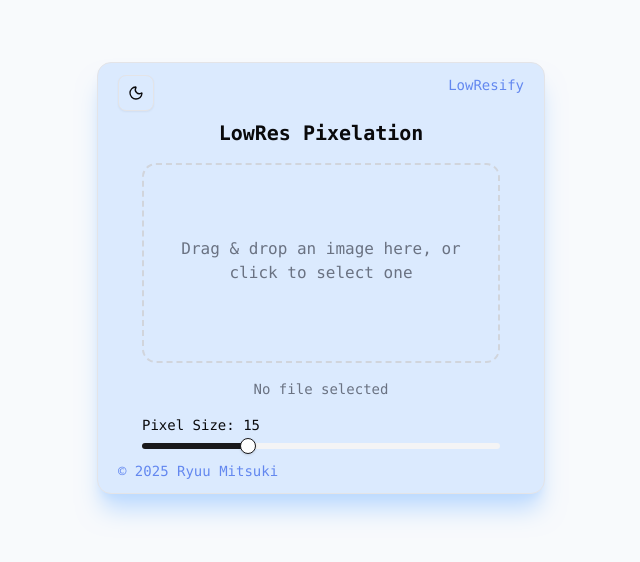
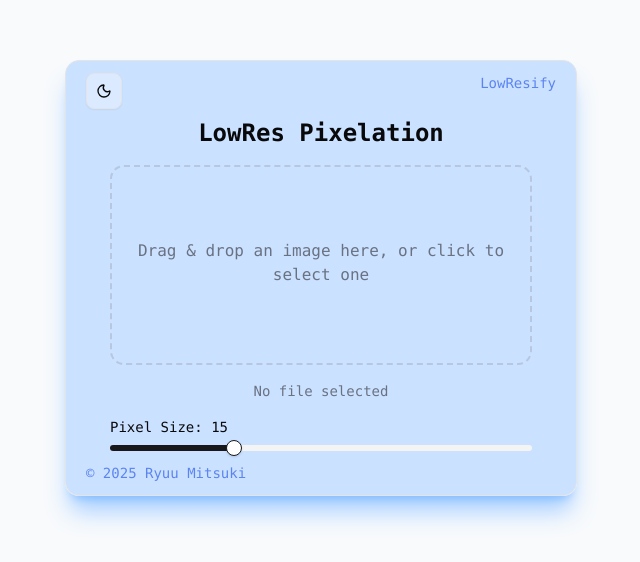
Before and after one commit to mitsuki31/LowResify, a React (Vite) app: page / in a window 1280 px wide. Shown: the part 122-684 px from the top of the page, without its empty margins (319-959 px from the left). Built offline with nearby package versions, Linux system fonts and the light colour scheme.

Commit message:
ref(ui): Retouch UI color and some adjustments

```diff
--- a/src/App.tsx
+++ b/src/App.tsx
@@ -13,9 +13,9 @@ const BG_CLR = {
   default: "bg-slate-50 dark:bg-zinc-900",
 } as const;
 const ACCENT_CLR = {
-  light: "bg-blue-200",
+  light: "bg-blue-200/80",
   dark: "bg-zinc-800",
-  default: "bg-blue-100 dark:bg-zinc-800",
+  default: "bg-blue-200/80 dark:bg-zinc-800",
 } as const;
 const TEXT_CLR = {
   light: "text-blue-900",
@@ -72,16 +72,18 @@ function App(): JSX.Element {
   return (
     <div className="">
       <div className={`min-h-screen flex flex-col items-center justify-center align-middle ${BG_CLR.default} ${TEXT_CLR.default}`}>
-        <Card className={`flex w-full max-w-md ${ACCENT_CLR.default} p-5 shadow-blue-200 shadow-xl dark:shadow-none dark:ring-yellow-400/70 dark:ring-[0.5px] font-mono`}>
+        <Card className={`flex w-full max-w-lg ${ACCENT_CLR.default} p-5 shadow-blue-400/50 shadow-xl dark:shadow-none dark:ring-yellow-400/70 dark:ring-[0.5px] font-mono`}>
           <ThemeToggle className="absolute -mt-2 bg-blue-100 hover:bg-blue-200 active:bg-blue-200" />
-          <span className="text-sm opacity-60 -mt-2 text-blue-700 dark:text-yellow-400 text-right">LowResify</span>
+          <span className="text-sm opacity-60 -mt-2 text-blue-700 dark:text-yellow-400 text-right">
+            <a className="hover:underline hover:underline-offset-3 active:underline active:underline-offset-3" href="https://github.com/mitsuki31/LowResify" target="_blank">LowResify</a>
+          </span>
           <CardContent className="space-y-4">
-            <h2 className="text-xl font-bold text-center">LowRes Pixelation</h2>
+            <h2 className="text-2xl font-bold text-center">LowRes Pixelation</h2>
 
             {/* Drag-and-drop file upload */}
             <LowResDropzone setter={setFile} />
-            <div className="text-sm text-center text-gray-500 dark:text-gray-400">
-              {file ? `Selected file: ${file.name}` : "No file selected"}
+            <div className="text-sm text-center text-gray-500 dark:text-gray-400 text-wrap wrap-break-word mx-4">
+              {file ? (<>Selected file: <i>{file.name}</i></>) : "No file selected"}
             </div>
 
             <div className="space-y-2">
--- a/src/components/custom/LowResDropzone.tsx
+++ b/src/components/custom/LowResDropzone.tsx
@@ -20,7 +20,7 @@ export default function LowResDropzone({ setter }: { setter: (file: File | null)
     <div
       {...getRootProps()}
       className={`border-2 border-dashed rounded-xl p-6 py-12 min-h-[100px] h-[200px] text-center cursor-pointer transition-colors ${
-        isDragActive ? 'border-blue-400 bg-blue-300 dark:bg-zinc-800' : 'border-gray-300 hover:border-gray-400 dark:border-zinc-600 dark:hover:border-zinc-500'
+        isDragActive ? 'border-blue-400 bg-blue-300 dark:bg-zinc-800' : 'border-gray-400/40 hover:border-gray-400 dark:border-zinc-600 dark:hover:border-zinc-400'
       }`}
     >
       <input {...getInputProps()} />
```
